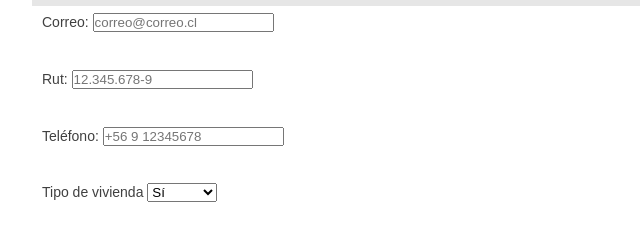
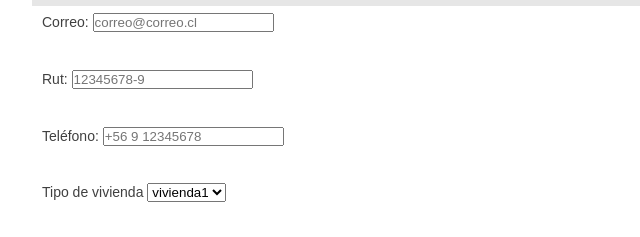
Before and after one commit to jtatan/DWyM, a plain HTML site: page index.html in a window 1280 px wide. Shown: the part 2306-2543 px from the top of the page, 0-640 px from the left. Drawn offline with nearby package versions, Linux system fonts and the light colour scheme.

Commit message:
Campo RUT validado
Type: Refactor
Subject: Validado el campo RUT
Body: Agregada función para validar RUT.
Agregada la url de la ubicación del script.
Se modifican los valores del tipo de vivienda.

```diff
--- a/index.html
+++ b/index.html
@@ -148,8 +148,8 @@
               <input type="mail" name="correo" class="required" placeholder="correo@correo.cl"/>
             </p>
             <p>
-              <label for="rut">Rut:</label>
-              <input type="text" id="rut" name="rut" placeholder="12.345.678-9"/>
+              <label for="rutl">Rut:</label>
+              <input type="text" id="rut" name="rut" placeholder="12345678-9" required oninput="verificarRut(this)"/>
             </p>
             <p>
               <label for="telefono">Teléfono:</label>
@@ -158,9 +158,9 @@
             <p>
               <label for="opcion">Tipo de vivienda</label>
                 <select id="respuesta_pregunta" name="respuesta">
-                    <option value="vivienda1" selected="selected">Sí</option>
-                    <option value="vivienda2">No</option>
-                    <option value="vivienda3">A veces</option>
+                    <option value="vivienda1" selected="selected">vivienda1</option>
+                    <option value="vivienda2">vivienda2</option>
+                    <option value="vivienda3">vivienda3</option>
                 </select>
             </p>
             <p id="boton_contenedor">
@@ -174,6 +174,7 @@
 
 <!--jQuery-->
   <script src="js/jquery/jquery-3.3.1.min.js" type="text/javascript"></script>
+  <script src="js/script.js" type="text/javascript"></script>
 <!--jQuery validation-->
   <script type="text/javascript" src="https://cdn.jsdelivr.net/npm/jquery-validation@1.17.0/dist/jquery.validate.min.js"></script>
 <!--Fancybox-->
```
